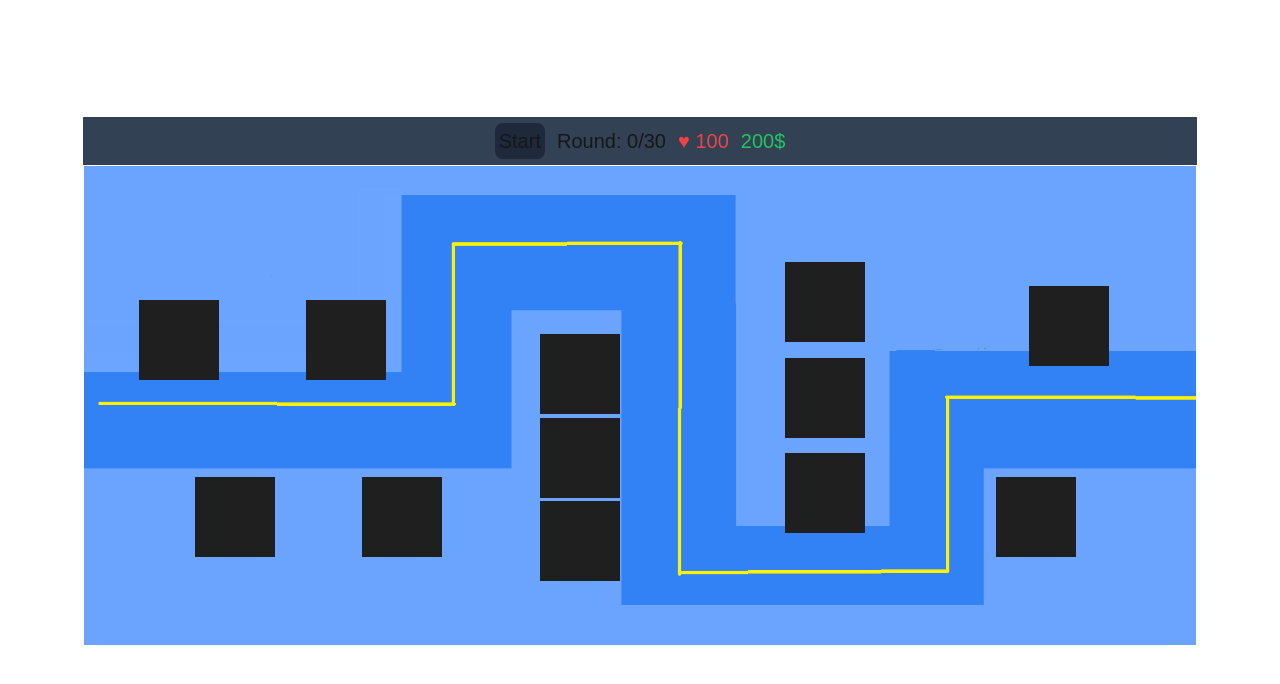
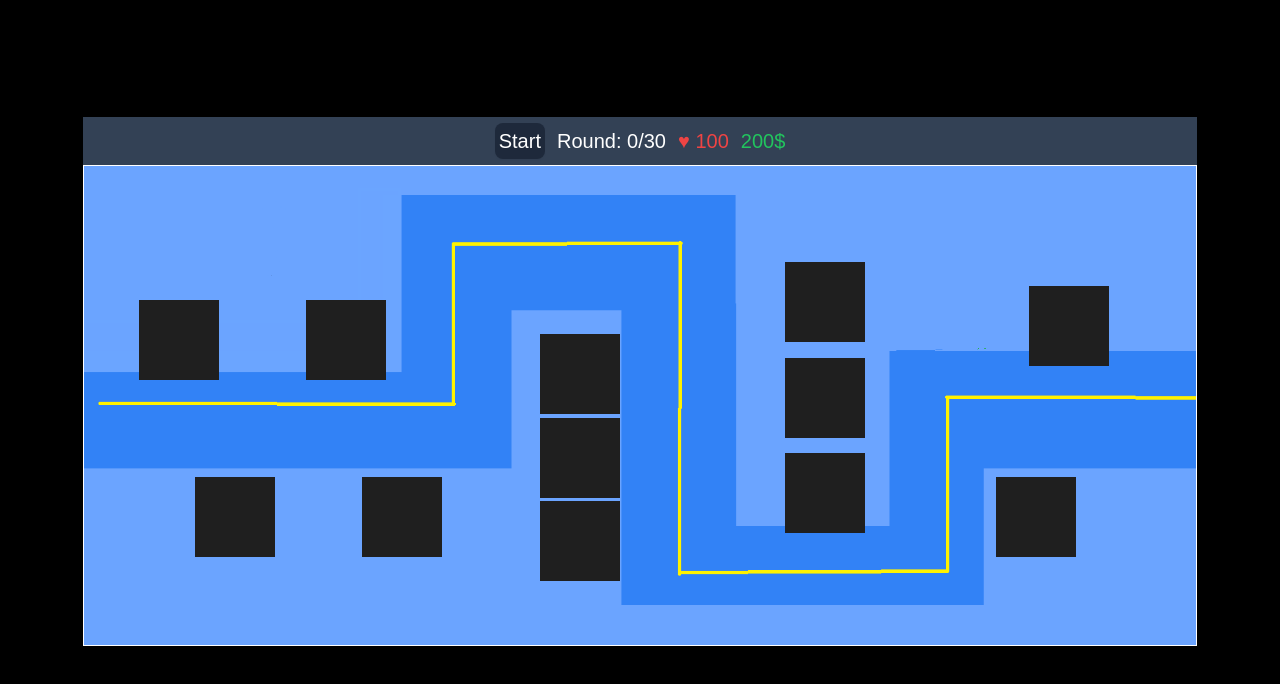
Before and after one commit to Repix1337/Killer-Penguins, a Next.js app: page / in a window 1280 px wide. Shown: the top 684 px of the page. Built offline with nearby package versions, Linux system fonts and the light colour scheme.

Commit message:
fixed bad color contrast

```diff
--- a/app/page.tsx
+++ b/app/page.tsx
@@ -4,7 +4,7 @@ import Menu from "./Menu";
 export default function Home() {
   return (
     <div className="h-screen w-screen flex flex-col
-     justify-center items-center p-10 overflow-hidden"
+     justify-center items-center p-10 overflow-hidden bg-black text-white"
      suppressHydrationWarning>
       <Menu/>
     </div>
```
